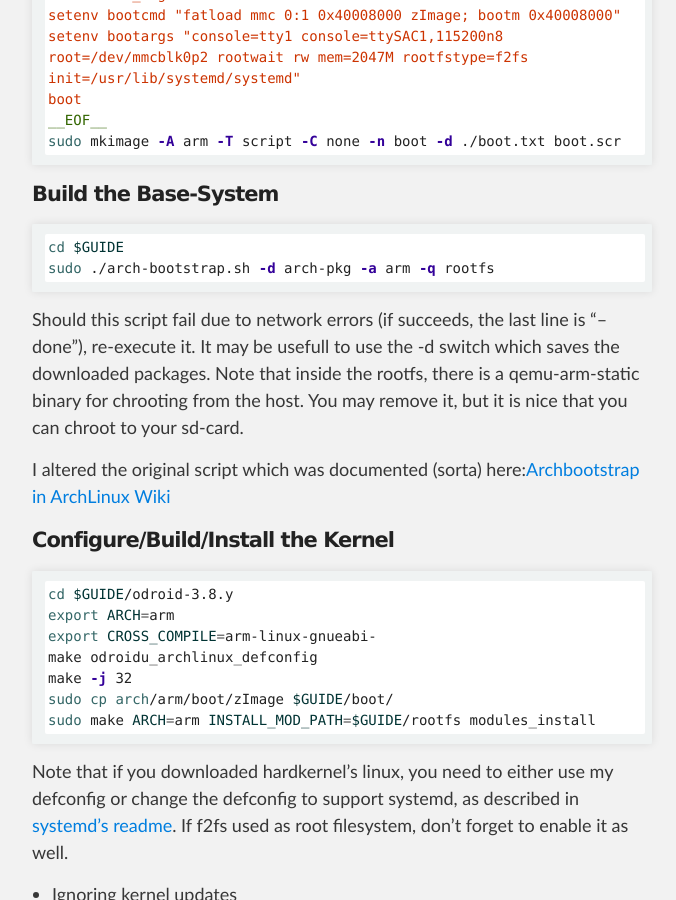
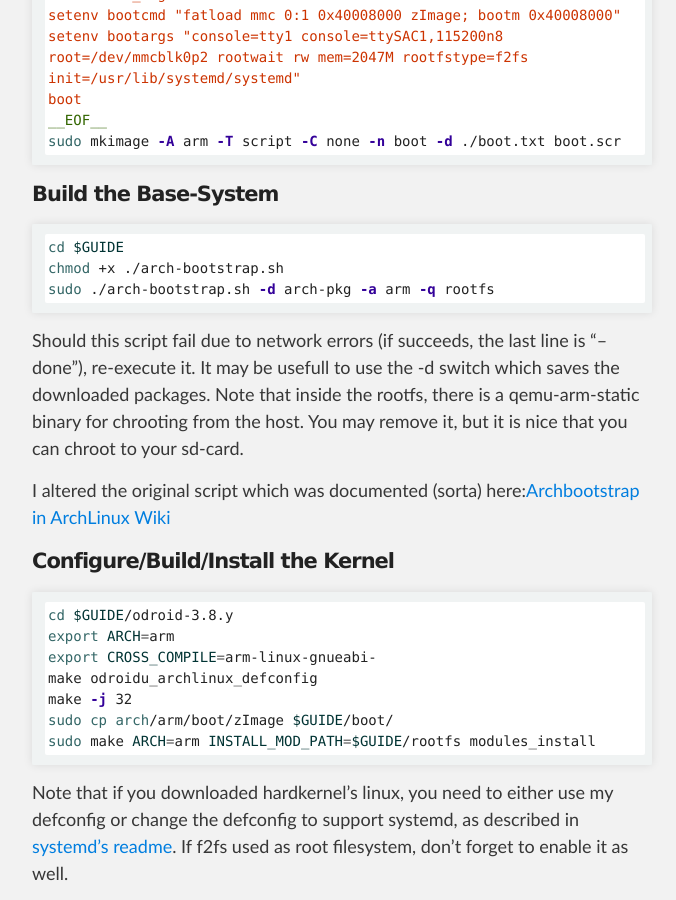
Before and after one commit to yannayl/odroidu2-home-server, a Jekyll site: the page built from posts/base-system.md, in a window 1280 px wide and 900 px high, scrolled down 3182 px. Shown: the whole window, without its empty margins (298-974 px from the left). Built offline with Jekyll 4.4.1, drawn with Linux system fonts in a browser that asks for light colours; Markdown is read by kramdown in place of the engine named in the settings.

Commit message:
Fix missing chmod command

````diff
--- a/posts/base-system.md
+++ b/posts/base-system.md
@@ -126,6 +126,7 @@
 
 ```bash
 cd $GUIDE
+chmod +x ./arch-bootstrap.sh
 sudo ./arch-bootstrap.sh -d arch-pkg -a arm -q rootfs
 ```
 
````
